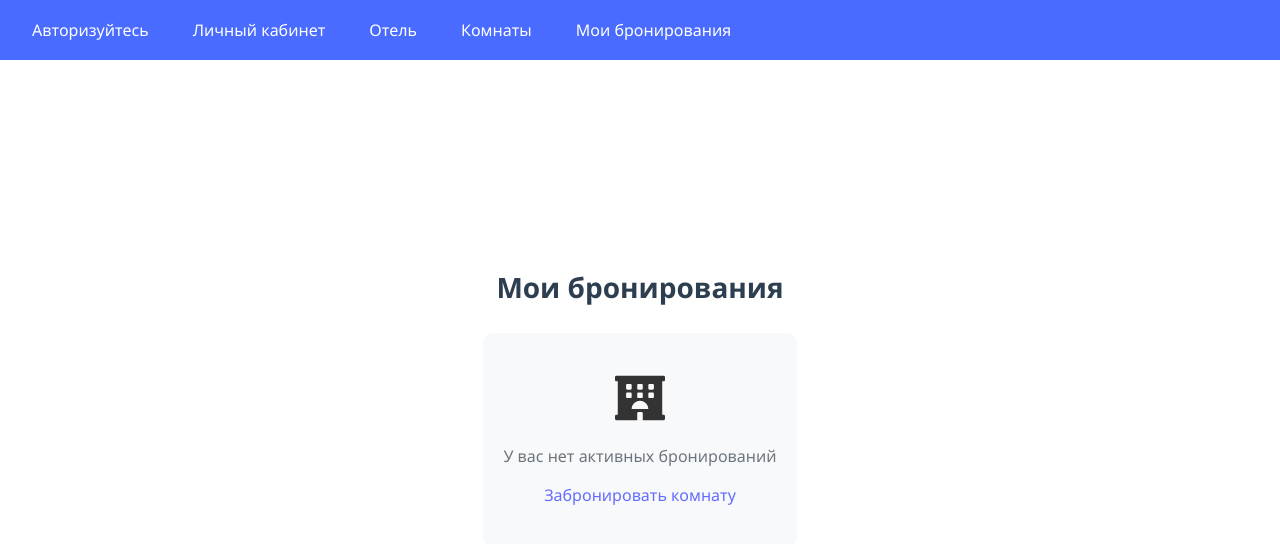
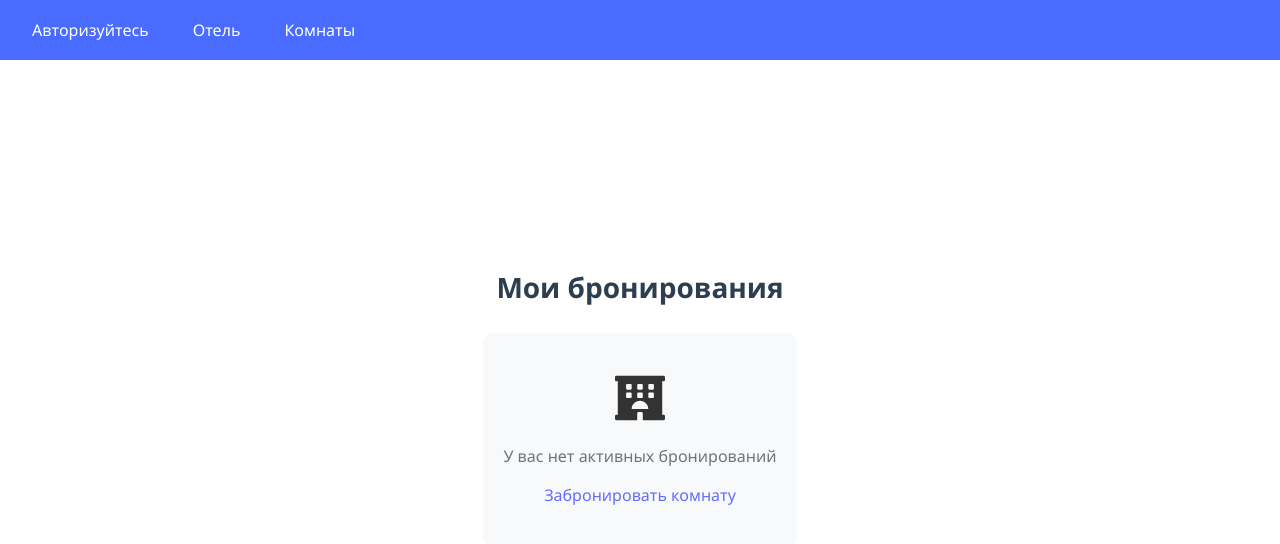
Before and after one commit to WhatKindOfPhrasesDoYouUse/HotelFrontend, a React (Vite) app: page /mybookings in a window 1280 px wide. Shown: the top 544 px of the page. Built offline with nearby package versions, Linux system fonts and the light colour scheme.

Commit message:
ограничил видимость кнопок на navbar

```diff
--- a/src/components/Navbar.jsx
+++ b/src/components/Navbar.jsx
@@ -53,16 +53,22 @@ const Navbar = () => {
                         <Link to="/login" style={styles.navLinks}>Авторизуйтесь</Link>
                     )}
 
-                    <Link to="/guest-profile" style={styles.navLinks}>Личный кабинет</Link>
+                    {userRole === 'guest' && (
+                        <Link to="/guest-profile" style={styles.navLinks}>Личный кабинет</Link>
+                    )}
+
                     <Link to="/hotels" style={styles.navLinks}>Отель</Link>
                     <Link to="/hotels/1/rooms" style={styles.navLinks}>Комнаты</Link>
-                    <Link to="/mybookings" style={styles.navLinks}>Мои бронирования</Link>
+
+                    {userRole === 'guest' && (
+                        <Link to="/mybookings" style={styles.navLinks}>Мои бронирования</Link>
+                    )}
 
                     {userRole?.includes('Administrator') && (
                         <Link to="/admin-panel" style={styles.navLinks}>Панель администратора</Link>
                     )}
 
-                    {userRole?.includes('employee') && (
+                    {userRole?.includes('employee') && !userRole?.includes('Administrator') && (
                         <Link to="/employee-panel" style={styles.navLinks}>Панель сотрудника</Link>
                     )}
 
```
